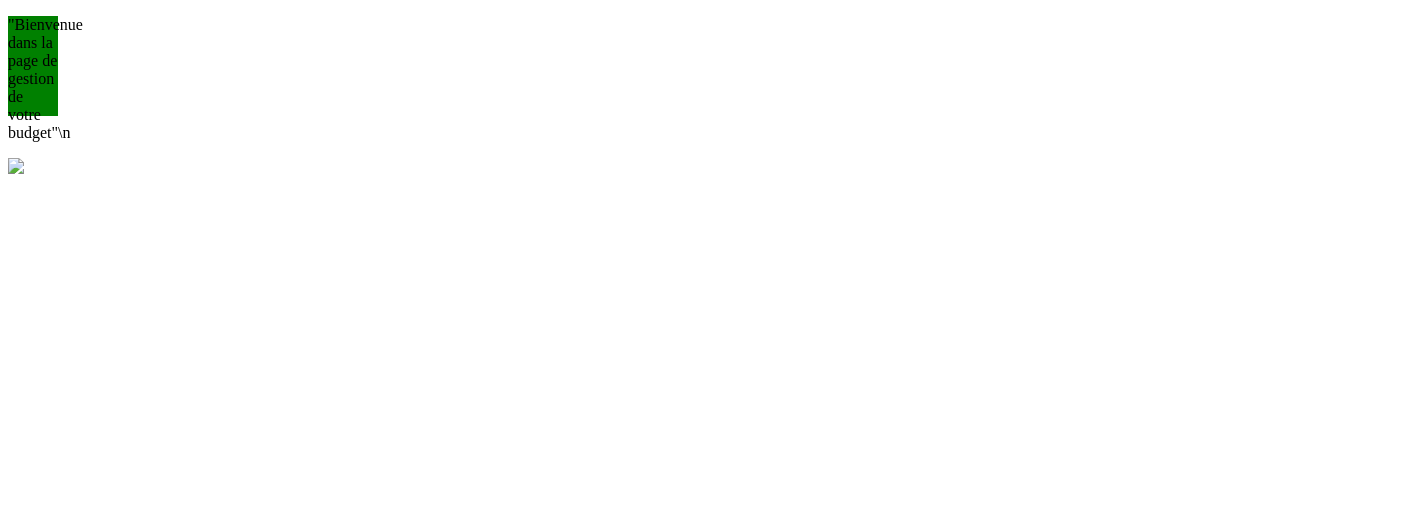
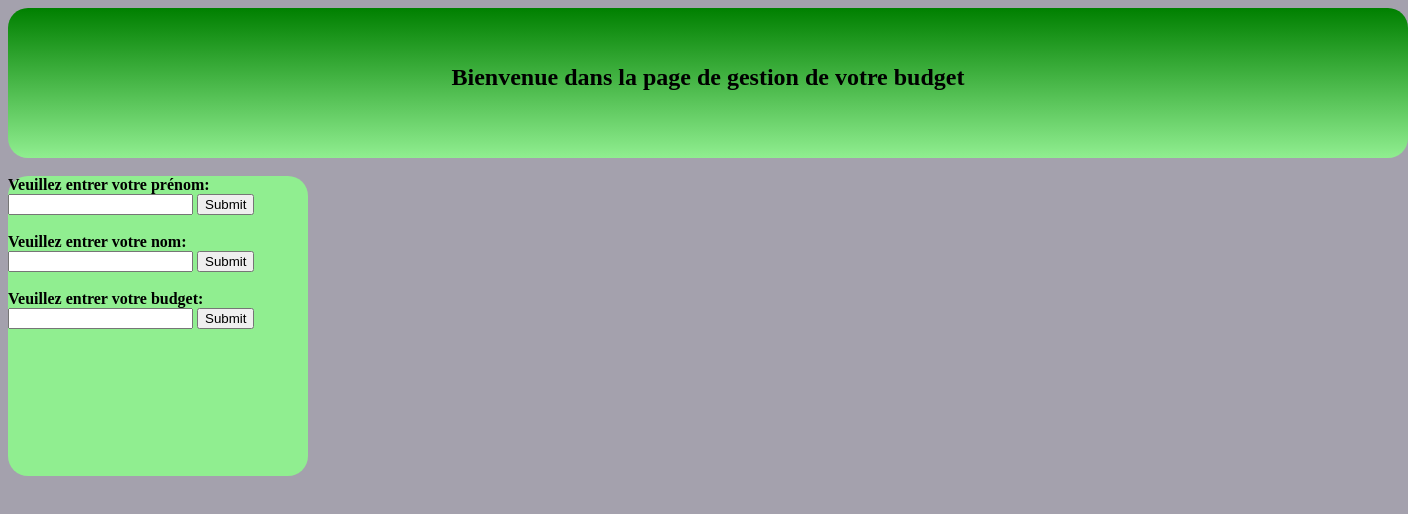
Before and after one commit to PaulDecat/ProjetJS, a plain HTML site: page Frontpage.html in a window 1280 px wide. Shown: the whole page, 1408 px wide, since content can reach past the window. Drawn offline with Linux system fonts and the light colour scheme; files that its build step writes are made by us from their sources.

Commit message:
Ajout de la front page avec son css

```diff
--- a/Frontpage.html
+++ b/Frontpage.html
@@ -8,8 +8,29 @@
 </head>
 <body>
     <div class="Rectanglev">
-        <p>"Bienvenue dans la page de gestion de votre budget"\n</p>
-        <img src="./static/deno.png"/>
+        <br>
+        <br>
+        <h2 style= "text-align: center;">Bienvenue dans la page de gestion de votre budget</h2>
+
     </div>
+    <br>
+    <div class="Info">
+        <form action="/url" method="GET">
+            <label for="username"><strong>     Veuillez entrer votre prénom:</strong></label>
+                <input type="text" id="prénom" name="prénom" minlength="3" maxlength="20" required>
+            <button type="submit">Submit</button>
+            <br>
+            <br>
+            <label for="username"><strong>     Veuillez entrer votre nom:</strong></label>
+                <input type="text" id="nom" name="nom" minlength="3" maxlength="20" required>
+            <button type="submit">Submit</button>
+            <br>
+            <br>
+            <label for="username"><strong>     Veuillez entrer votre budget:</strong></label>
+                <input type="number" id="budget" name="budget" minlength="3" maxlength="20" required>
+            <button type="submit">Submit</button>
+        </form>
+    </div>
+
 </body>
 </html>
--- a/public/style.css
+++ b/public/style.css
@@ -1,9 +1,20 @@
-.body {
+body {
+    background-color:#A4A1AD;
+}
+
+.Rectanglev {
+    background: linear-gradient(green, lightgreen);
+    width: 1400px;
+    height: 150px;
+    border-radius: 20px;
+    align-items: center;
 
 }
 
-.Rectanglev {
-    background-color: green;
-    width: 50px;
-    height: 100px;
+.Info {
+    background-color:  lightgreen;
+    width: 300px;
+    height: 300px;
+    border-radius: 20px;
+
 }
```
Also changed, not shown: datamanager.ts (added).
